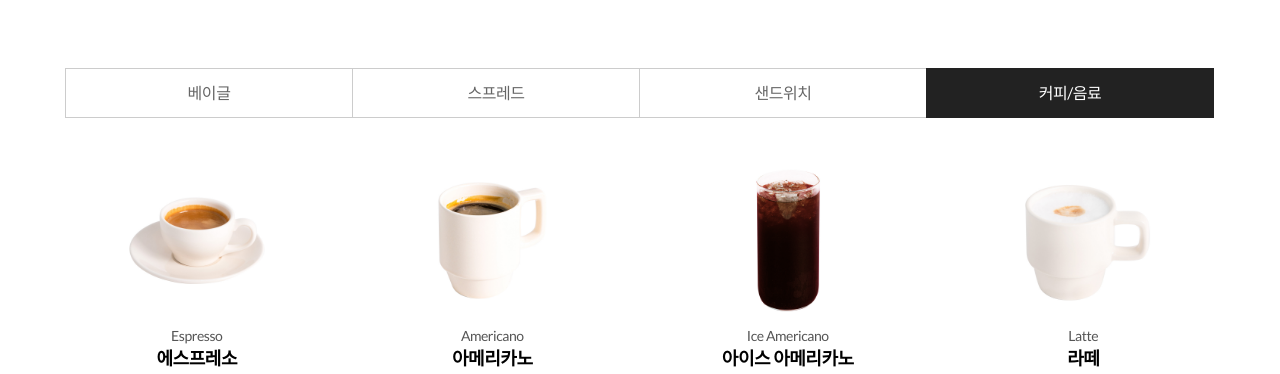
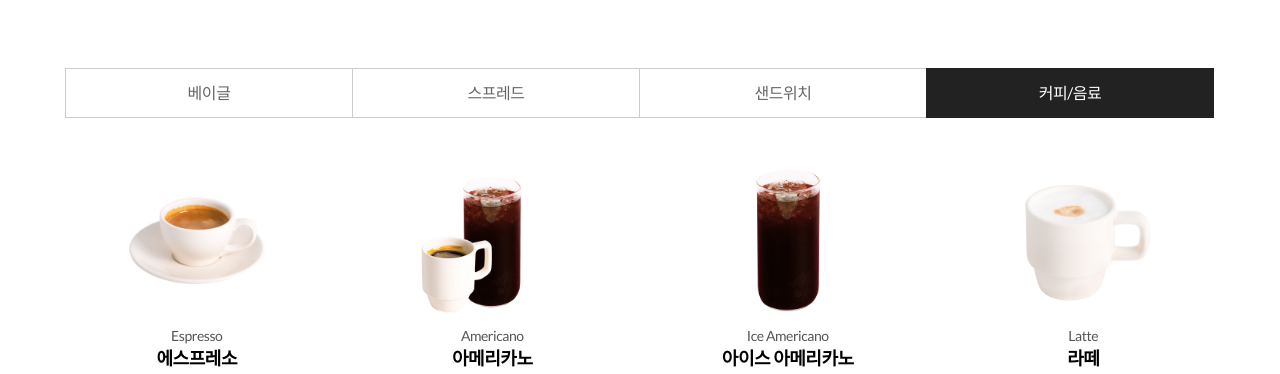
Before and after one commit to Nybagelave/nybagelave.github.io, a plain HTML site: page menu/drink.html in a window 1280 px wide. Shown: the part 462-836 px from the top of the page. Drawn offline with nearby package versions, Linux system fonts and the light colour scheme.

Commit message:
Update drink.html

```diff
--- a/menu/drink.html
+++ b/menu/drink.html
@@ -193,7 +193,7 @@
           </li>
           <li>
             <figure>
-              <img src="/img/img_drink_hot_americano.jpg" alt="아메리카노" />
+              <img src="/img/img_drink_americano.jpg" alt="아메리카노" />
             </figure>
             <p>Americano</p>
             <h5>아메리카노</h5>
```
